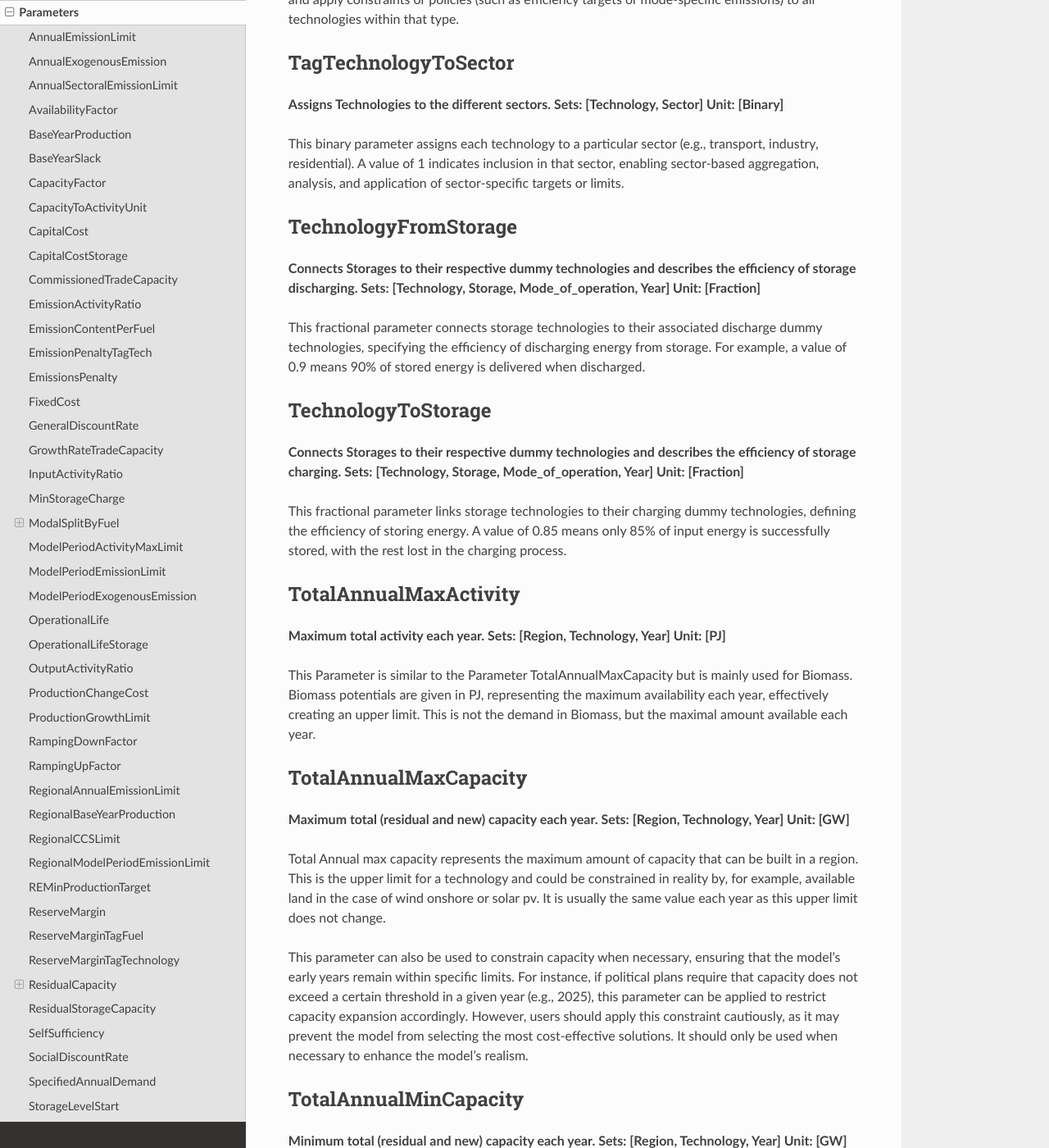
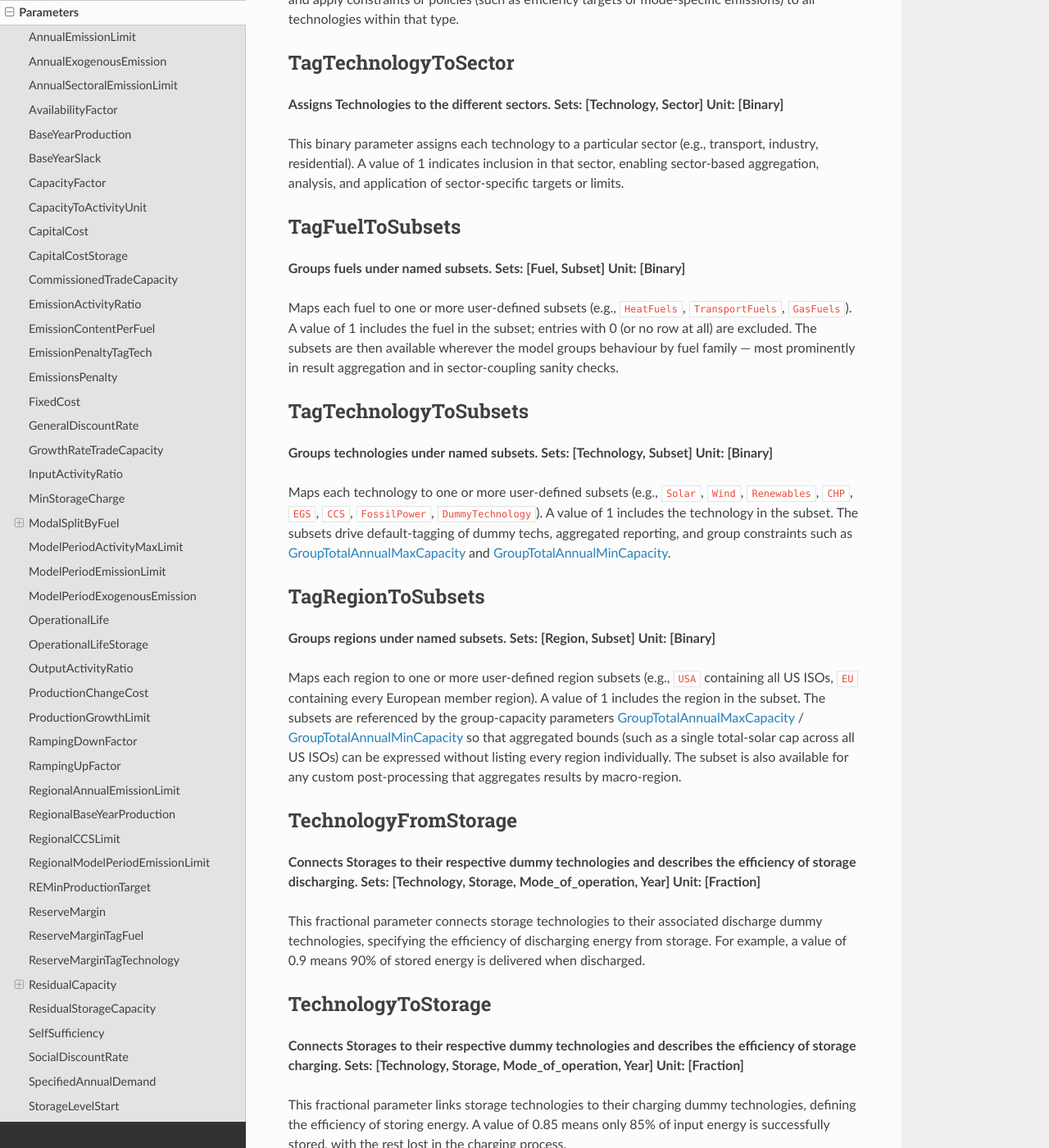
Before and after one commit to GENeSYS-MOD/GENeSYS_MOD.readthedocs, a Sphinx documentation site: the page built from docs/source/mathematical_formulation/parameters.rst, in a window 1280 px wide and 1400 px high, scrolled down 16986 px. Shown: the whole window at 82% size. Built offline with Sphinx 7.4.7 and the Read the Docs theme 3.1.0, drawn with Linux system fonts in a browser that asks for light colours; some of the changed text lies outside the part shown.

Commit message:
updated documentation for subsets and added new group-limit parameters

```diff
--- a/docs/source/mathematical_formulation/parameters.rst
+++ b/docs/source/mathematical_formulation/parameters.rst
@@ -499,6 +499,30 @@
 
 This binary parameter assigns each technology to a particular sector (e.g., transport, industry, residential). A value of 1 indicates inclusion in that sector, enabling sector-based aggregation, analysis, and application of sector-specific targets or limits.
 
+.. _tagfueltosubsets:
+
+TagFuelToSubsets
+-----------------
+**Groups fuels under named subsets. Sets: [Fuel, Subset] Unit: [Binary]**
+
+Maps each fuel to one or more user-defined subsets (e.g., ``HeatFuels``, ``TransportFuels``, ``GasFuels``). A value of 1 includes the fuel in the subset; entries with 0 (or no row at all) are excluded. The subsets are then available wherever the model groups behaviour by fuel family — most prominently in result aggregation and in sector-coupling sanity checks.
+
+.. _tagtechnologytosubsets:
+
+TagTechnologyToSubsets
+------------------------
+**Groups technologies under named subsets. Sets: [Technology, Subset] Unit: [Binary]**
+
+Maps each technology to one or more user-defined subsets (e.g., ``Solar``, ``Wind``, ``Renewables``, ``CHP``, ``EGS``, ``CCS``, ``FossilPower``, ``DummyTechnology``). A value of 1 includes the technology in the subset. The subsets drive default-tagging of dummy techs, aggregated reporting, and group constraints such as :ref:`grouptotalannualmaxcapacity` and :ref:`grouptotalannualmincapacity`.
+
+.. _tagregiontosubsets:
+
+TagRegionToSubsets
+--------------------
+**Groups regions under named subsets. Sets: [Region, Subset] Unit: [Binary]**
+
+Maps each region to one or more user-defined region subsets (e.g., ``USA`` containing all US ISOs, ``EU`` containing every European member region). A value of 1 includes the region in the subset. The subsets are referenced by the group-capacity parameters :ref:`grouptotalannualmaxcapacity` / :ref:`grouptotalannualmincapacity` so that aggregated bounds (such as a single total-solar cap across all US ISOs) can be expressed without listing every region individually. The subset is also available for any custom post-processing that aggregates results by macro-region.
+
 .. _TechnologyFromStorage:
 
 TechnologyFromStorage
@@ -536,6 +560,24 @@
 **Minimum total (residual and new) capacity each year. Sets: [Region, Technology, Year] Unit: [GW]**
 
 Using the Parameter TotalAnnualMinCapacity, the minimum total capacity (residual and new capacity!) each year can be specified. This can be used to implement policy plans and include commissioned capacity.
+
+.. _grouptotalannualmaxcapacity:
+
+GroupTotalAnnualMaxCapacity
+-----------------------------
+**Maximum total (residual and new) capacity summed over a technology subset and region subset, each year. Sets: [TechnologySubset, RegionSubset, Year] Unit: [GW]**
+
+Same idea as :ref:`TotalAnnualMaxCapacity <totalannualmaxactivity>` but aggregated: the sum of ``TotalCapacityAnnual`` over every technology in the chosen :ref:`TagTechnologyToSubsets <tagtechnologytosubsets>` entry **and** every region in the chosen :ref:`TagRegionToSubsets <tagregiontosubsets>` entry must not exceed the supplied value in the given year. Typical use case: a single nation-wide cap (e.g. *all solar in USA* ≤ 300 GW in 2030) without having to write per-region per-technology rows.
+
+A sentinel value of 999999 disables the constraint for that (subset, subset, year) cell; the parameter therefore defaults to "no limit" when the data sheet is empty. Both subsets must have at least one resolved member in the active model; otherwise the constraint is silently skipped.
+
+.. _grouptotalannualmincapacity:
+
+GroupTotalAnnualMinCapacity
+-----------------------------
+**Minimum total (residual and new) capacity summed over a technology subset and region subset, each year. Sets: [TechnologySubset, RegionSubset, Year] Unit: [GW]**
+
+Mirror of :ref:`grouptotalannualmaxcapacity`. The sum of ``TotalCapacityAnnual`` over the resolved (TechnologySubset, RegionSubset) members must be at least the supplied value in the given year. A value of 0 (or a missing row) is inert. Useful for expressing a national or super-regional capacity target (e.g. *at least 116 GW of nuclear across the USA in 2035*) that the optimiser can satisfy with any per-region allocation it likes.
 
 TradeCapacity
 --------------
```
Also changed, not shown: docs/source/mathematical_formulation/sets.rst (+17 -0 lines).
